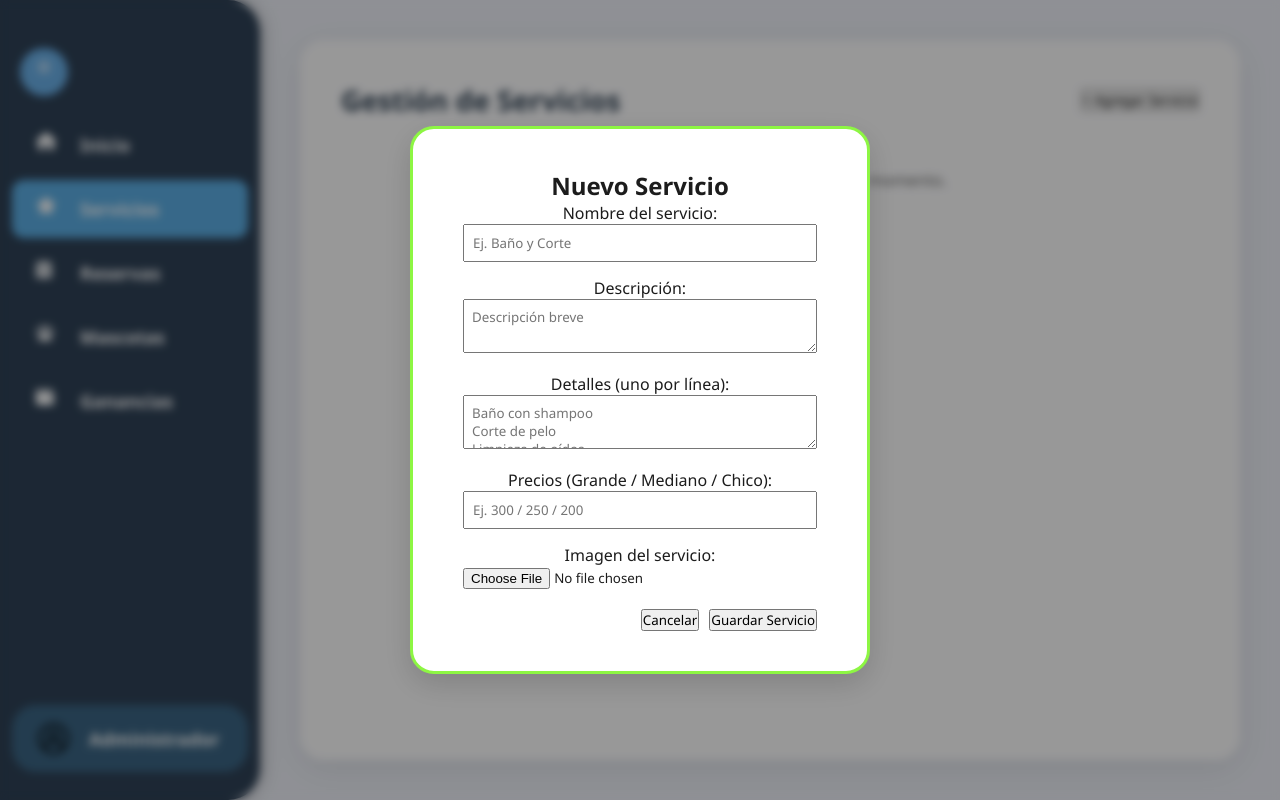
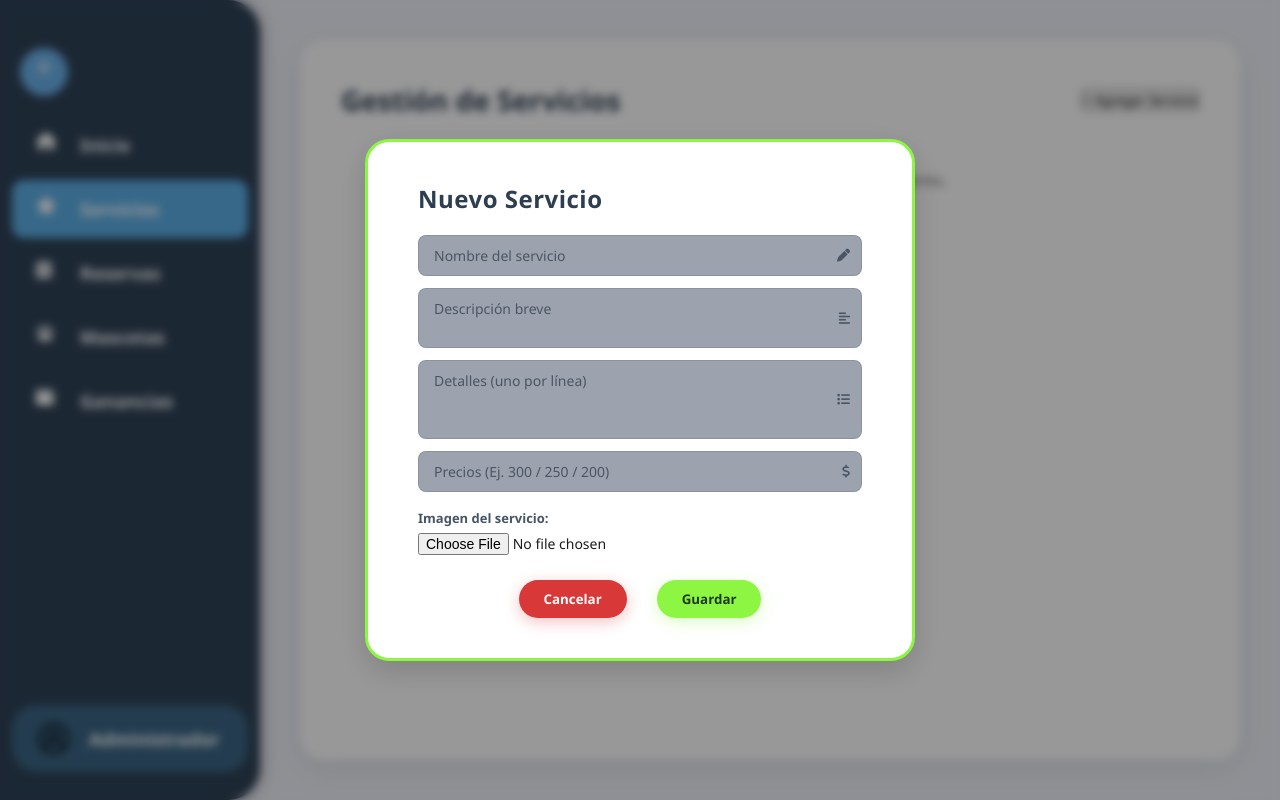
Before and after one commit to CarlosCastro253385/PawCare, a website: page servicios.html in a window 1280 px wide. Both pictures are taken after a click on the button "+ Agregar Servicio". Drawn offline with Linux system fonts and the light colour scheme; no server answers.

Commit message:
Final esperoya

```diff
--- a/servicios.html
+++ b/servicios.html
@@ -49,32 +49,40 @@
 
 <!-- MODAL PARA AGREGAR / EDITAR SERVICIO -->
 <div id="modalServicio" class="modal-overlay" style="display: none;">
-        <div class="modal-box">
-            <h2>Nuevo Servicio</h2>
+    <div class="modal-box" style="width: 550px; text-align: left;">
+        <h3 style="margin-bottom: 20px; color: var(--text-dark);">Nuevo Servicio</h3>
+
         <form id="formServicio">
-                <div class="form-grupo" style="margin-bottom: 15px;">
-                    <label>Nombre del servicio:</label>
-                    <input type="text" id="nombreServicio" placeholder="Ej. Baño y Corte" required style="width: 100%; padding: 8px;">
+            <div style="display: flex; flex-direction: column; gap: 12px;">
+                <div class="custom-input">
+                    <textarea id="nombreServicio" placeholder="Nombre del servicio" rows="1" required></textarea>
+                    <i class="fa-solid fa-pen"></i>
                 </div>
-                <div class="form-grupo" style="margin-bottom: 15px;">
-                    <label>Descripción:</label>
-                    <textarea id="descServicio" placeholder="Descripción breve" style="width: 100%; padding: 8px;"></textarea>
+
+                <div class="custom-input">
+                    <textarea id="descServicio" placeholder="Descripción breve" rows="2"></textarea>
+                    <i class="fa-solid fa-align-left"></i>
                 </div>
-                <div class="form-grupo" style="margin-bottom: 15px;">
-                    <label>Detalles (uno por línea):</label>
-                    <textarea id="detallesServicio" placeholder="Baño con shampoo&#10;Corte de pelo&#10;Limpieza de oídos" style="width: 100%; padding: 8px;"></textarea>
+
+                <div class="custom-input">
+                    <textarea id="detallesServicio" placeholder="Detalles (uno por línea)" rows="3"></textarea>
+                    <i class="fa-solid fa-list"></i>
                 </div>
-                <div class="form-grupo" style="margin-bottom: 15px;">
-                    <label>Precios (Grande / Mediano / Chico):</label>
-                    <input type="text" id="precioServicio" placeholder="Ej. 300 / 250 / 200" required style="width: 100%; padding: 8px;">
+
+                <div class="custom-input">
+                    <textarea id="precioServicio" placeholder="Precios (Ej. 300 / 250 / 200)" rows="1" required></textarea>
+                    <i class="fa-solid fa-dollar-sign"></i>
                 </div>
-                <div class="form-grupo" style="margin-bottom: 20px;">
-                    <label>Imagen del servicio:</label>
-                    <input type="file" id="imagenServicio" accept="image/*" style="width: 100%;">
+
+                <div style="margin-top: 5px;">
+                    <label style="font-size: 13px; color: #475569; font-weight: 600; display: block; margin-bottom: 5px;">Imagen del servicio:</label>
+                    <input type="file" id="imagenServicio" accept="image/*" style="width: 100%; font-size: 14px;">
                 </div>
-                <div style="display: flex; justify-content: flex-end; gap: 10px;">
-                    <button type="button" id="btnCerrarModal" class="btn-secundario">Cancelar</button>
-                    <button type="submit" class="btn-primario">Guardar Servicio</button>
+            </div>
+
+            <div class="form-actions" style="margin-top: 25px;">
+                <button type="button" id="btnCerrarModal" class="btn-danger" style="padding: 10px 25px;">Cancelar</button>
+                <button type="submit" class="btn-success" style="padding: 10px 25px;">Guardar</button>
             </div>
         </form>
     </div>
```
Lines whose indentation alone changed are shown as unchanged.
